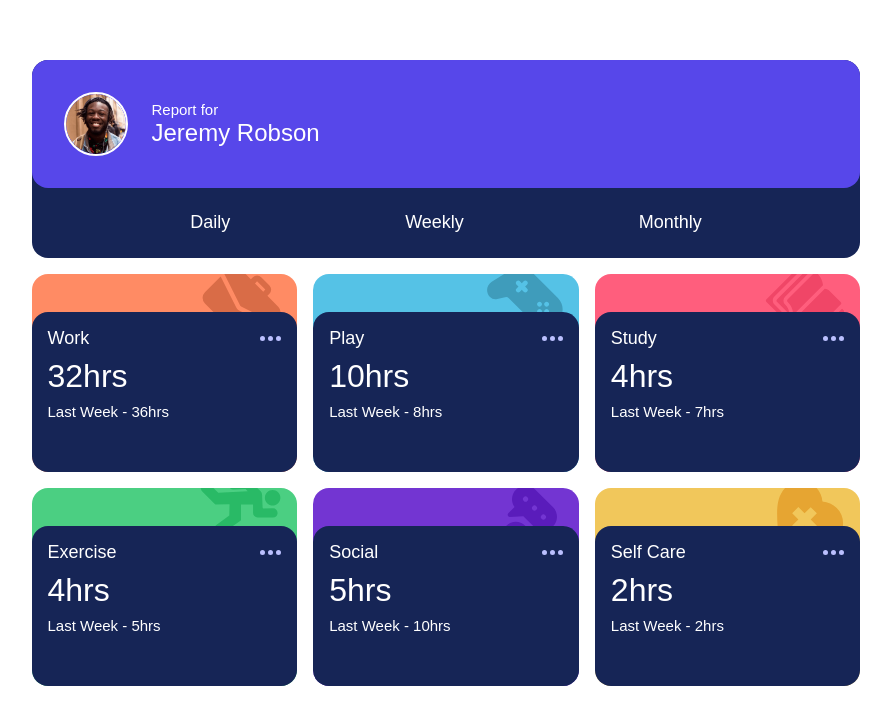
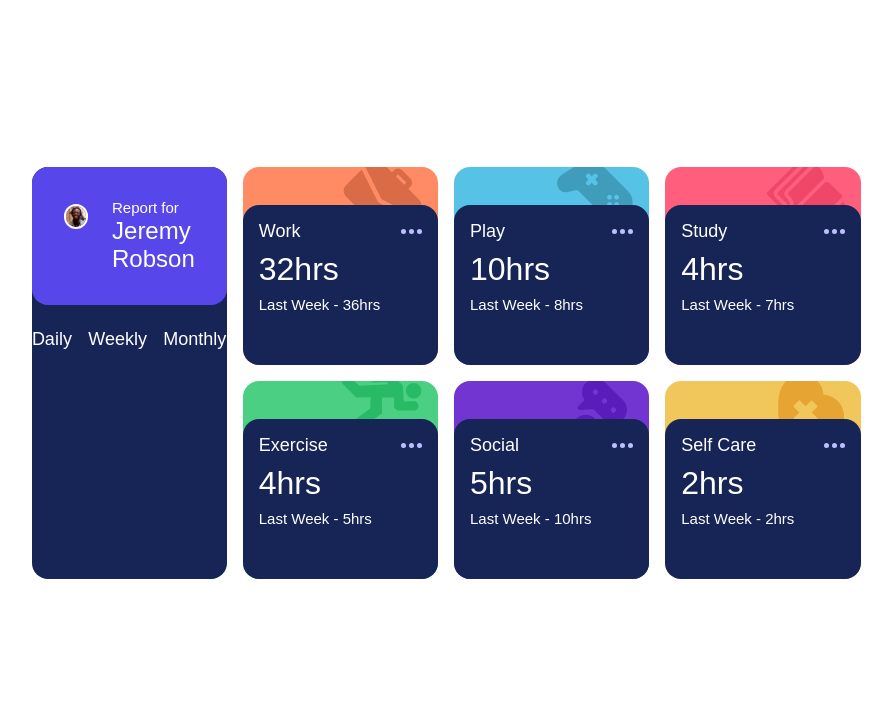
Before and after one commit to MikeG404/time-tracking, a React app: page / in a window 1280 px wide. Shown: the part 108-832 px from the top of the page, without its empty margins (194-1086 px from the left). Built offline with nearby package versions, Linux system fonts and the light colour scheme; the HTML template or start-up script is replaced by a standard one.

Commit message:
Made desktop layout

```diff
--- a/src/App.jsx
+++ b/src/App.jsx
@@ -68,11 +68,19 @@ function App() {
           grid-cols-1
           md:grid-cols-3
           md:grid-rows-3
+          xl:grid-cols-4
+          xl:grid-rows-2
           gap-4 w-full'
         >
         <CardID color='var(--purple-600)' />
-        {data.map((item) => (
-          <Card timeframe="daily" title={item.title} image={item.image} color={item.color} timeframe={item.timeframe} />
+        {data.map((item, index) => (
+          <Card
+            key={index}
+            title={item.title}
+            image={item.image}
+            color={item.color}
+            timeframe={item.timeframe}
+          />
         ))}
       </div>
     </div>
--- a/src/components/CardID.jsx
+++ b/src/components/CardID.jsx
@@ -3,7 +3,7 @@ import avatar from '/public/images/image-jeremy.png'
 
 export default function CardID({ color }) {
   return (
-    <div className='flex flex-col gap-6 bg-blue-950 rounded-2xl md:col-span-3'>
+    <div className='flex flex-col gap-6 bg-blue-950 rounded-2xl md:col-span-3 xl:col-span-1 xl:row-span-2'>
         <div className='id-content flex flex-row items-center gap-6 rounded-2xl p-8' style={{ backgroundColor: color }}>
             <div className='w-16 h-16'>
                 <img src={avatar} alt='avatar' className='border-2 border-white rounded-full' />
```
